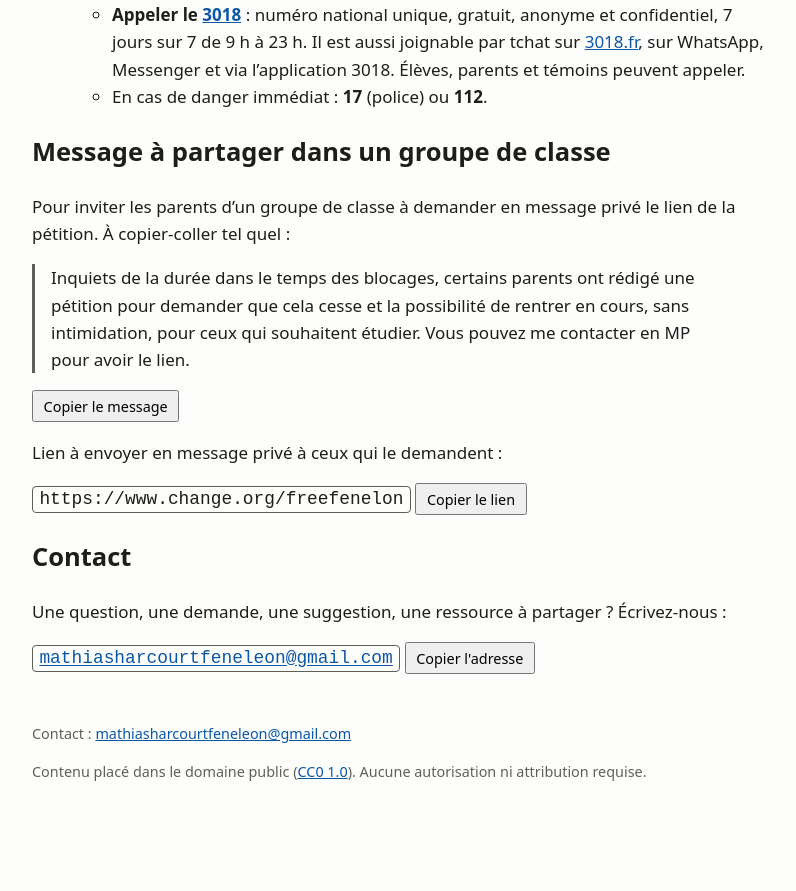
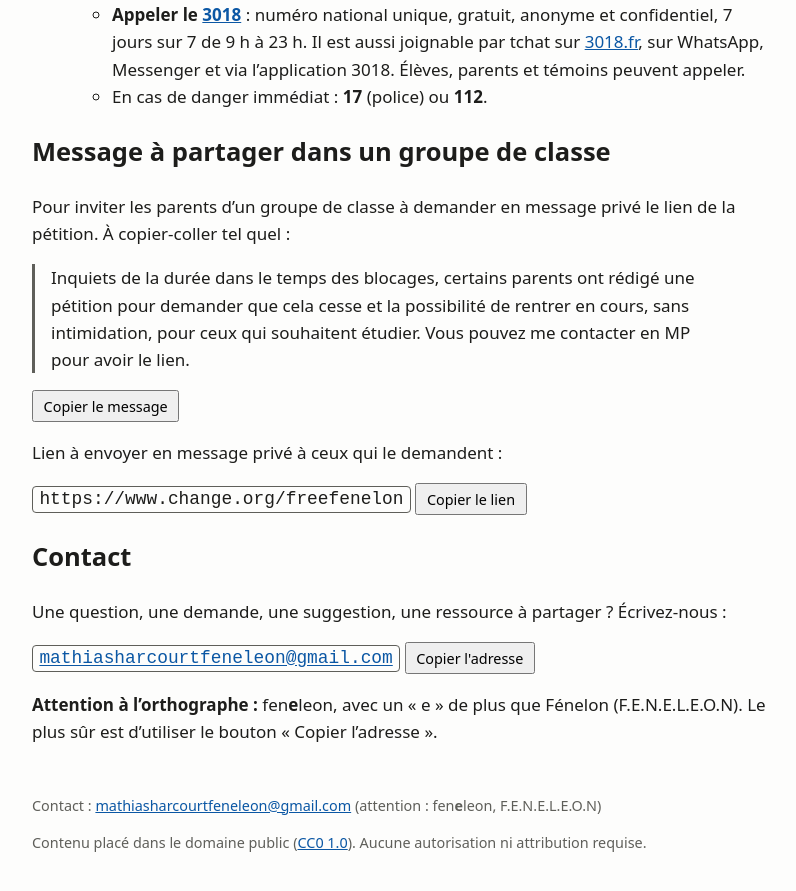
Before and after one commit to 4nf8hvwvry-collab/freefenelon, a Jekyll site: the page built from site/index.md, in a window 1280 px wide and 900 px high, scrolled down 3167 px. Shown: the top 891 px of the window, without its empty margins (240-1036 px from the left). Built offline with Jekyll 4.4.1, drawn with Linux system fonts in a browser that asks for light colours; our own code applies the rules of GitHub Pages for plain Markdown files; before the commit the page ends 3996 px from its top, so only the background shows below that.

Commit message:
Contact : avertissement sur l'orthographe de l'adresse
Co-Authored-By: Claude Opus 5.5 <noreply@anthropic.com>

```diff
--- a/site/_layouts/default.html
+++ b/site/_layouts/default.html
@@ -36,7 +36,7 @@
   </main>
 
   <footer>
-    <p>Contact : <a href="mailto:mathiasharcourtfeneleon@gmail.com">mathiasharcourtfeneleon@gmail.com</a></p>
+    <p>Contact : <a href="mailto:mathiasharcourtfeneleon@gmail.com">mathiasharcourtfeneleon@gmail.com</a> (attention : fen<strong>e</strong>leon, F.E.N.E.L.E.O.N)</p>
 {% if page.reproduction %}
     <p>Document reproduit tel quel. Il reste la propriété de ses auteurs et n'est pas couvert par la licence CC0 du site.</p>
 {% else %}
--- a/site/index.md
+++ b/site/index.md
@@ -86,3 +86,5 @@ Lien à envoyer en message privé à ceux qui le demandent :
 Une question, une demande, une suggestion, une ressource à partager ? Écrivez-nous :
 
 <p class="copie"><a href="mailto:mathiasharcourtfeneleon@gmail.com"><code id="email-contact">mathiasharcourtfeneleon@gmail.com</code></a> <button type="button" data-copie="email-contact">Copier l'adresse</button></p>
+
+**Attention à l'orthographe :** fen**e**leon, avec un « e » de plus que Fénelon (F.E.N.E.L.E.O.N). Le plus sûr est d'utiliser le bouton « Copier l'adresse ».
```
